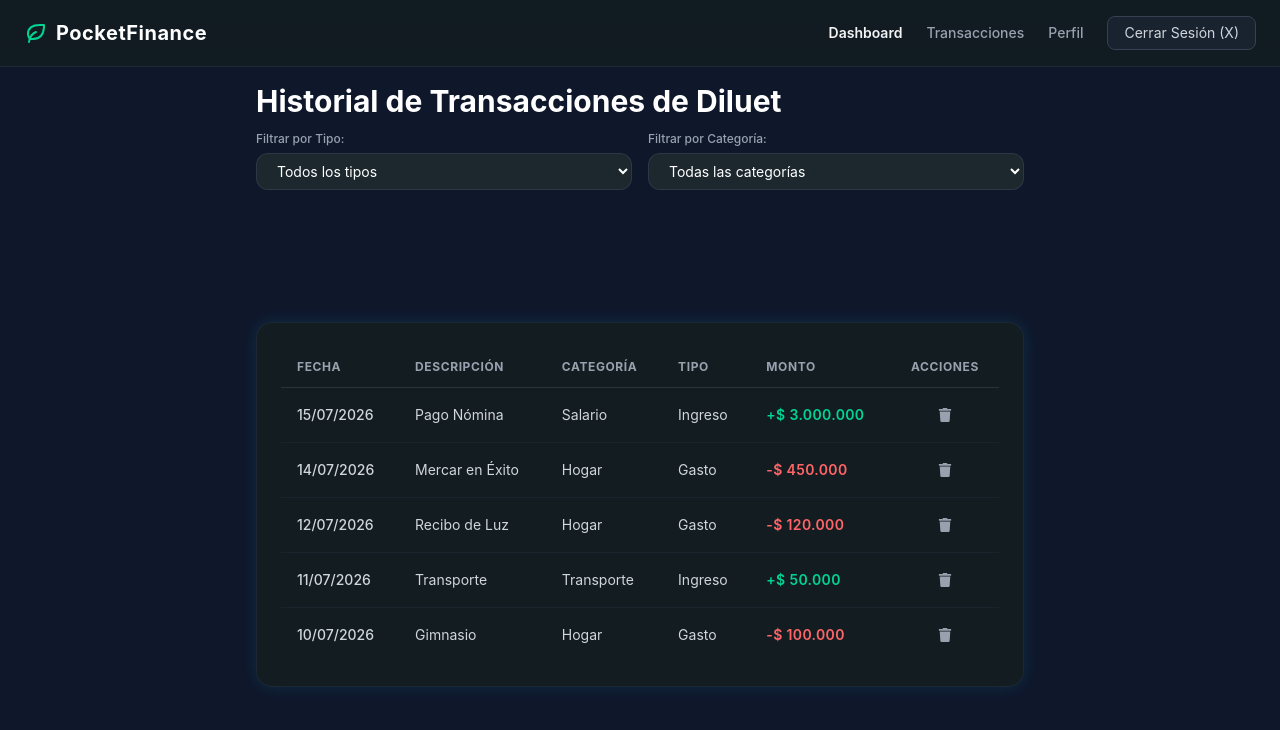
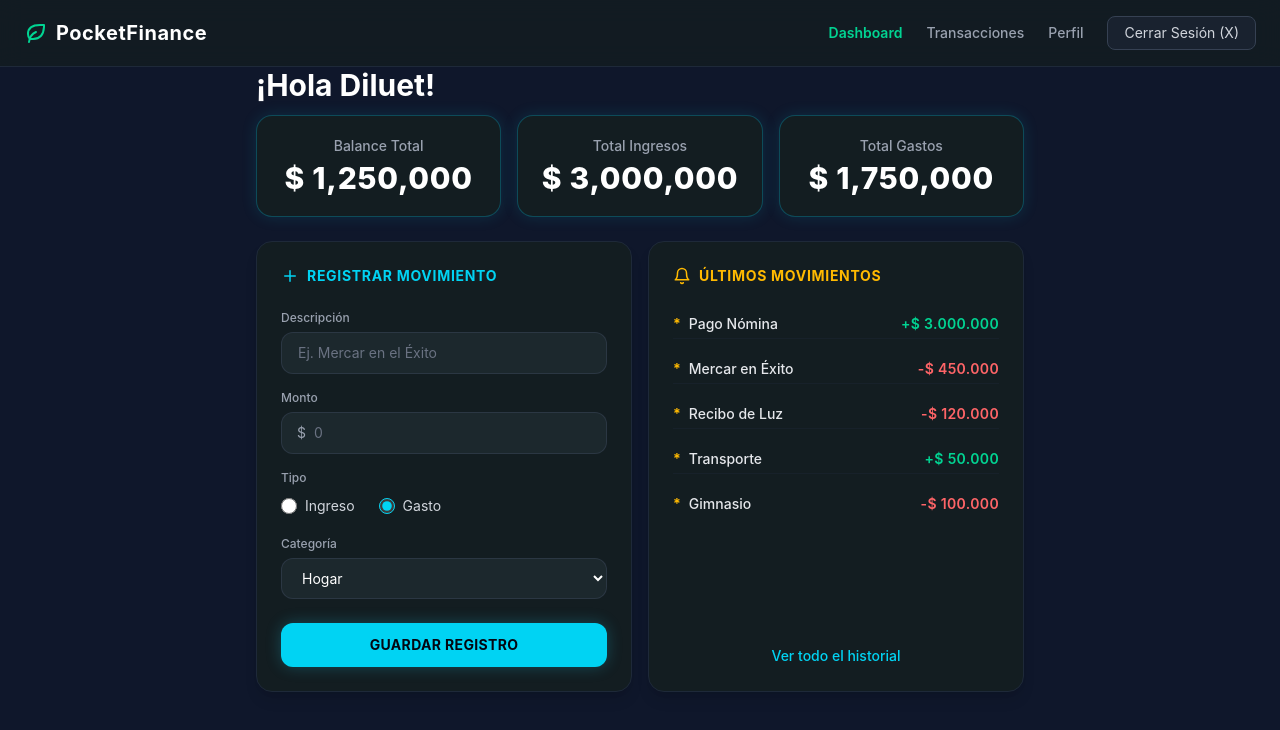
Before and after one commit to lemartinp/PocketFinance, a React (Vite) app: page /dashboard in a window 1280 px wide. Shown: the top 730 px of the page. Built offline with nearby package versions, Linux system fonts and the light colour scheme.

Commit message:
added router and redux

```diff
--- a/src/App.tsx
+++ b/src/App.tsx
@@ -1,12 +1,19 @@
+import { Routes, Route, Navigate } from 'react-router-dom';
 import Dashboard from "./pages/Dashboard"
-import TransactionHistory from "./pages/TransactionsHistory";
+import TransactionsHistory from "./pages/TransactionsHistory";
 
 function App() {
 
   return (
     <div className="min-h-screen bg-slate-900 text-gray-100 flex flex-col">
-        {/*<Dashboard />*/}
-        <TransactionHistory />
+      <Routes>
+        {/* Redirección automática de la raíz a /dashboard */}
+        <Route path="/" element={<Navigate to="/dashboard" replace />} />
+
+        {/* Rutas principales */}
+        <Route path="/dashboard" element={<Dashboard />} />
+        <Route path="/transactions" element={<TransactionsHistory />} />
+      </Routes>
     </div>
   )
 }
--- a/src/components/Header.tsx
+++ b/src/components/Header.tsx
@@ -1,4 +1,5 @@
 import { TbLeaf } from 'react-icons/tb'
+import { NavLink } from 'react-router-dom';
 
 function Header() {
     return (
@@ -14,8 +15,31 @@ function Header() {
         <div className='flex items-center gap-6'>
             <nav className="flex items-center gap-6 text-sm font-medium">
 
-                <span className='ext-emerald-400 font-semibold'>Dashboard</span>
-                <span className='text-gray-400 hover:text-gray-200'>Transacciones</span>
+                <NavLink
+                    to="/dashboard"
+                    className={({ isActive }) =>
+                        `transition-colors ${
+                            isActive
+                            ? 'text-emerald-400 font-semibold'
+                            : 'text-gray-400 hover:text-gray-200'
+                        }`
+                    }
+                >
+                    Dashboard
+                </NavLink>
+
+                <NavLink
+                    to="/transactions"
+                    className={({ isActive }) =>
+                        `transition-colors ${
+                            isActive
+                            ? 'text-emerald-400 font-semibold'
+                            : 'text-gray-400 hover:text-gray-200'
+                        }`
+                    }
+                >
+                    Transacciones
+                </NavLink>
                 <span className='text-gray-400 hover:text-gray-200'>Perfil</span>
 
             </nav>
--- a/src/components/RecentTransactions.tsx
+++ b/src/components/RecentTransactions.tsx
@@ -1,25 +1,15 @@
 import React from 'react';
-//import { Link } from 'react-router-dom';
+import { Link } from 'react-router-dom';
 import { FiBell } from 'react-icons/fi';
-
-// Tipo temporal para simular la estructura de los datos
-interface Transaction {
-  id: string;
-  description: string;
-  amount: number;
-  type: 'ingreso' | 'gasto';
-}
+import { useSelector } from 'react-redux';
+import { type RootState } from '../store/store'; // Ajusta la ruta a tu store
 
 const RecentTransactions: React.FC = () => {
   // Datos de prueba (mock) basados en la imagen del PDF
   // Más adelante estos datos vendrán directamente del financeSlice de Redux con un .slice(0, 5)
-  const dummyTransactions: Transaction[] = [
-    { id: '1', description: 'Pago Nómina', amount: 3000000, type: 'ingreso' },
-    { id: '2', description: 'Supermercado', amount: 450000, type: 'gasto' },
-    { id: '3', description: 'Recibo de Luz', amount: 120000, type: 'gasto' },
-    { id: '4', description: 'Transporte', amount: 50000, type: 'gasto' },
-    { id: '5', description: 'Gimnasio', amount: 100000, type: 'gasto' },
-  ];
+  const transactions = useSelector((state: RootState) => state.finance.transactions)
+
+  const recentTransactions = transactions.slice(0, 5);
 
   return (
     <div className="bg-[#131d21] border border-gray-800 rounded-2xl p-6 shadow-lg w-full flex flex-col justify-between">
@@ -32,7 +22,7 @@ const RecentTransactions: React.FC = () => {
 
         {/* Lista de Movimientos */}
         <div className="space-y-4">
-          {dummyTransactions.map((item) => (
+          {recentTransactions.map((item) => (
             <div
               key={item.id}
               className="flex items-center justify-between text-sm py-1 border-b border-gray-800/40 last:border-0"
@@ -46,10 +36,10 @@ const RecentTransactions: React.FC = () => {
               {/* Monto coloreado según tipo */}
               <span
                 className={`font-semibold tracking-wide ${
-                  item.type === 'ingreso' ? 'text-emerald-400' : 'text-red-400'
+                  item.type === 'Ingreso' ? 'text-emerald-400' : 'text-red-400'
                 }`}
               >
-                {item.type === 'ingreso' ? '+' : '-'}$ {item.amount.toLocaleString('es-CO')}
+                {item.type === 'Ingreso' ? '+' : '-'}$ {item.amount.toLocaleString('es-CO')}
               </span>
             </div>
           ))}
@@ -58,15 +48,12 @@ const RecentTransactions: React.FC = () => {
 
       {/* Enlace al Historial Completo */}
       <div className="mt-8 text-center">
-        Ver todo el historial
-        {/*
         <Link
           to="/transactions"
           className="text-cyan-400 hover:text-cyan-300 text-sm font-medium hover:underline transition-all"
         >
           Ver todo el historial
         </Link>
-        */}
       </div>
     </div>
   );
--- a/src/main.tsx
+++ b/src/main.tsx
@@ -1,10 +1,17 @@
 import { StrictMode } from 'react'
 import { createRoot } from 'react-dom/client'
+import { BrowserRouter } from 'react-router-dom'
+import { Provider } from 'react-redux';
+import { store } from './store/store.ts';
 import App from './App.tsx'
 import './Index.css'
 
 createRoot(document.getElementById('root')!).render(
   <StrictMode>
-    <App />
+    <Provider store={store}>
+      <BrowserRouter>
+        <App />
+      </BrowserRouter>
+    </Provider>
   </StrictMode>,
 )
--- a/src/pages/Login.tsx
+++ /dev/null
@@ -1,5 +0,0 @@
-function Login () {
-    return
-}
-
-export default Login;
--- a/src/pages/TransactionsHistory.tsx
+++ b/src/pages/TransactionsHistory.tsx
@@ -1,58 +1,21 @@
 import { useState } from "react";
+import { useSelector, useDispatch } from "react-redux";
+import { type RootState } from "../store/store"; // Ajusta esta ruta a tu store
+import { deleteTransaction } from "../store/financeSlice";
 import Header from "../components/Header";
 import { FaTrash } from "react-icons/fa";
 
 
 function TransactionHistory () {
 
+    const dispatch = useDispatch();
+
+    // Obtenemos las transacciones del estado global de Redux
+    const transactions = useSelector((state: RootState) => state.finance.transactions);
+
     // Estados locales para los filtros
     const [filterType, setFilterType] = useState("Todos");
     const [filterCategory, setFilterCategory] = useState("Todas");
-
-    // Datos mock iniciales basados en el PDF
-    // Más adelante esto vendrá directamente desde el financeSlice de Redux
-    const [transactions, setTransactions] = useState([
-        {
-            id: "1",
-            date: "15/07/2026",
-            description: "Pago Nómina",
-            category: "Salario",
-            type: "Ingreso",
-            amount: 3000000,
-        },
-        {
-            id: "2",
-            date: "14/07/2026",
-            description: "Mercar en Éxito",
-            category: "Hogar",
-            type: "Gasto",
-            amount: 450000,
-        },
-        {
-            id: "3",
-            date: "12/07/2026",
-            description: "Recibo de Luz",
-            category: "Hogar",
-            type: "Gasto",
-            amount: 120000,
-        },
-        {
-            id: "4",
-            date: "11/07/2026",
-            description: "Transporte",
-            category: "Transporte",
-            type: "Ingreso",
-            amount: 50000,
-        },
-        {
-            id: "5",
-            date: "10/07/2026",
-            description: "Gimnasio",
-            category: "Hogar",
-            type: "Gasto",
-            amount: 100000,
-        },
-    ]);
 
     // Función para filtrar los datos en tiempo real
     const filteredTransactions = transactions.filter((item) => {
@@ -64,13 +27,8 @@ function TransactionHistory () {
     });
 
     const handleDelete = (id: string) => {
-        const confirmDelete = window.confirm("¿Estás seguro de que deseas eliminar esta transacción?");
-
-        if (confirmDelete) {
-        // Filtramos el array conservando solo los elementos cuyo ID sea DIFERENTE al que queremos borrar
-        setTransactions((prevTransactions) =>
-            prevTransactions.filter((item) => item.id !== id)
-        );
+        if (window.confirm("¿Estás seguro de que deseas eliminar esta transacción?")) {
+            dispatch(deleteTransaction(id));
         }
     };
 
--- /dev/null
+++ b/src/store/financeSlice.ts
@@ -0,0 +1,91 @@
+import { createSlice, type PayloadAction } from '@reduxjs/toolkit';
+
+export interface Transaction {
+  id: string;
+  date: string;
+  description: string;
+  category: string;
+  type: 'Ingreso' | 'Gasto';
+  amount: number;
+}
+
+interface FinanceState {
+  transactions: Transaction[];
+}
+
+// Pasamos los datos mock que tenías directamente al initialState
+const initialState: FinanceState = {
+  transactions: [
+    {
+      id: "1",
+      date: "15/07/2026",
+      description: "Pago Nómina",
+      category: "Salario",
+      type: "Ingreso",
+      amount: 3000000,
+    },
+    {
+      id: "2",
+      date: "14/07/2026",
+      description: "Mercar en Éxito",
+      category: "Hogar",
+      type: "Gasto",
+      amount: 450000,
+    },
+    {
+      id: "3",
+      date: "12/07/2026",
+      description: "Recibo de Luz",
+      category: "Hogar",
+      type: "Gasto",
+      amount: 120000,
+    },
+    {
+      id: "4",
+      date: "11/07/2026",
+      description: "Transporte",
+      category: "Transporte",
+      type: "Ingreso",
+      amount: 50000,
+    },
+    {
+      id: "5",
+      date: "10/07/2026",
+      description: "Gimnasio",
+      category: "Hogar",
+      type: "Gasto",
+      amount: 100000,
+    },
+    {
+      id: "6",
+      date: "08/07/2026",
+      description: "Cine y Cena",
+      category: "Entretenimiento",
+      type: "Gasto",
+      amount: 80000,
+    },
+  ],
+};
+
+export const financeSlice = createSlice({
+  name: 'finance',
+  initialState,
+  reducers: {
+    addTransaction: (state, action: PayloadAction<Omit<Transaction, 'id'>>) => {
+      const newTransaction = {
+        ...action.payload,
+        id: crypto.randomUUID(),
+      };
+      // Insertamos al inicio para que quede arriba como la más reciente
+      state.transactions.unshift(newTransaction);
+    },
+    deleteTransaction: (state, action: PayloadAction<string>) => {
+      state.transactions = state.transactions.filter(
+        (item) => item.id !== action.payload
+      );
+    },
+  },
+});
+
+export const { addTransaction, deleteTransaction } = financeSlice.actions;
+export default financeSlice.reducer;
--- /dev/null
+++ b/src/store/store.ts
@@ -0,0 +1,12 @@
+import { configureStore } from '@reduxjs/toolkit';
+import financeReducer from './financeSlice'
+
+export const store = configureStore({
+  reducer: {
+    finance: financeReducer,
+  },
+});
+
+// Tipos inferidos para TypeScript (RootState y AppDispatch)
+export type RootState = ReturnType<typeof store.getState>;
+export type AppDispatch = typeof store.dispatch;
```
Also changed, not shown: 1 other file (tests, documents, lock files or other folders).
